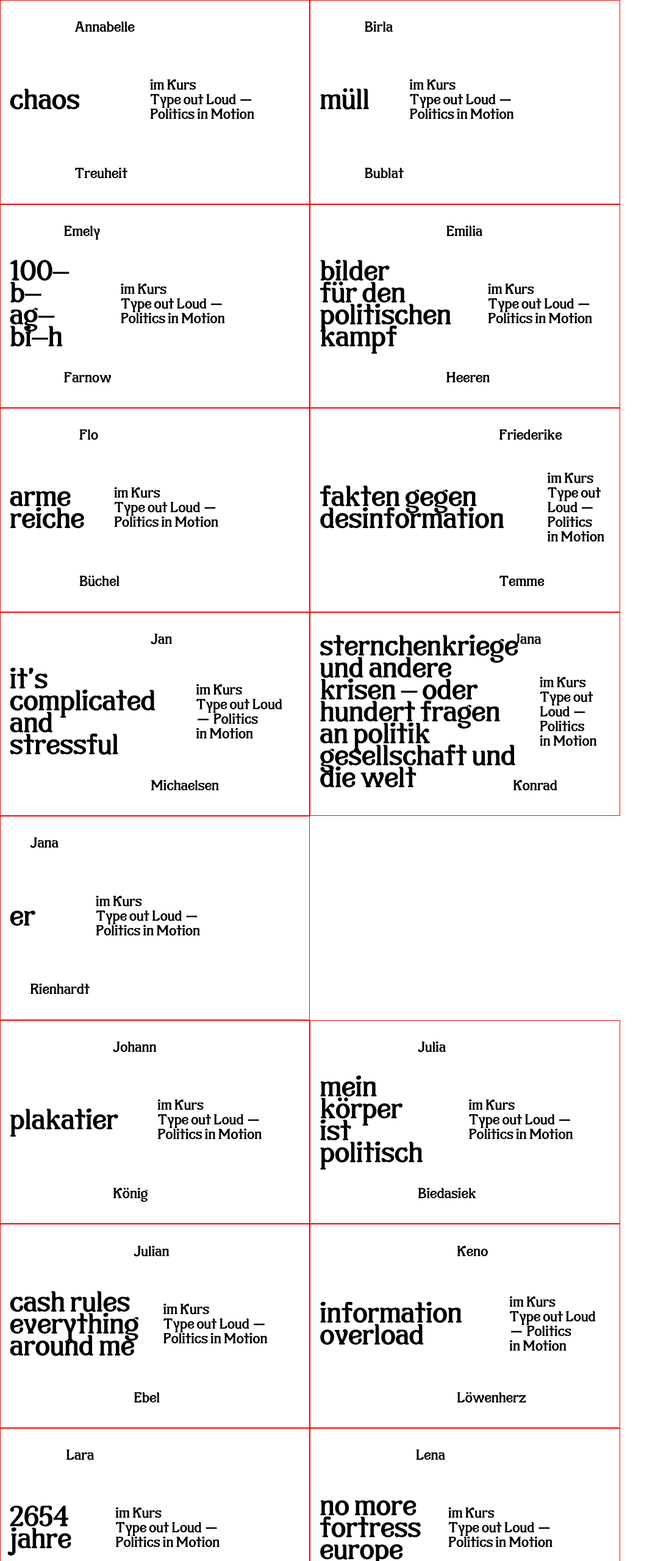
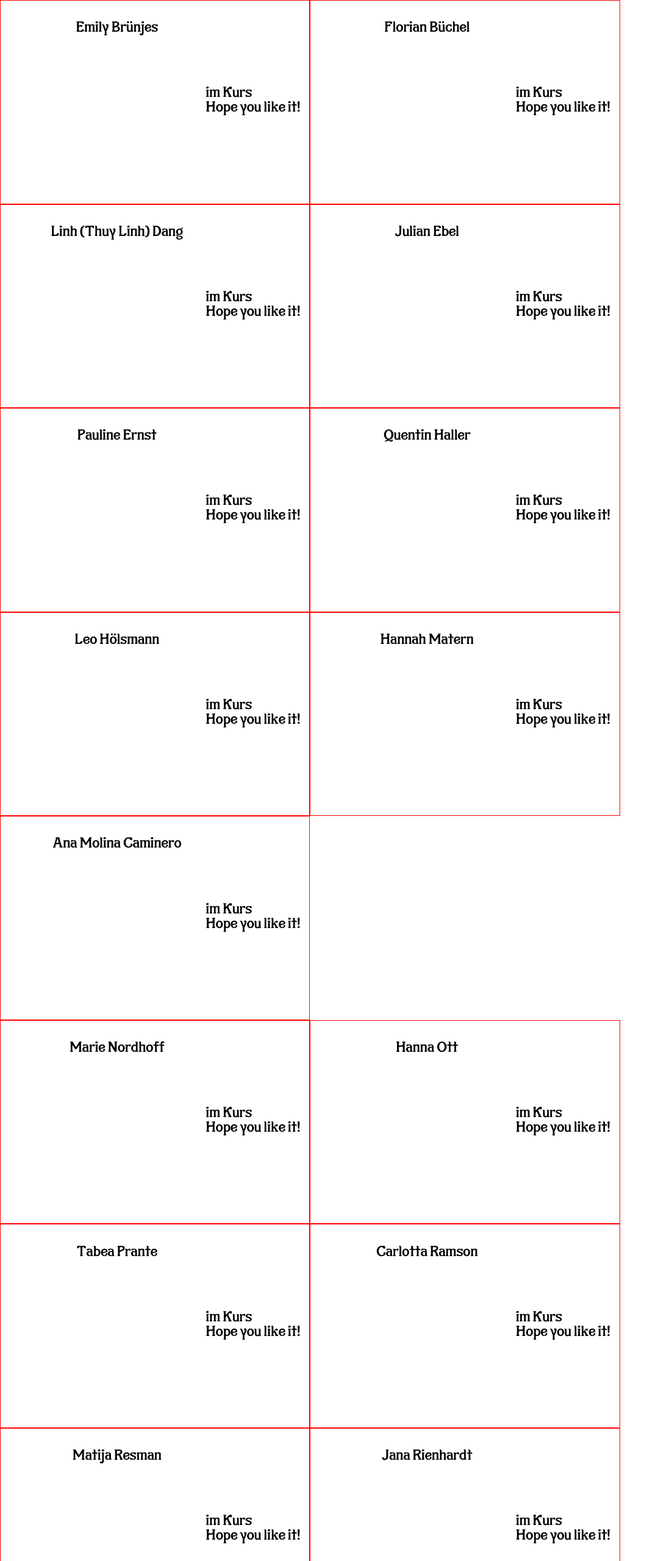
Before and after one commit to jan-aklar/rundgang25, a plain HTML site: page index.html in a window 1280 px wide. Shown: the top 2560 px of the page at 61% size, without its empty margins (0-1079 px from the left). Drawn offline with Linux system fonts and the light colour scheme.

Commit message:
hyl probelayout

```diff
--- a/course.css
+++ b/course.css
@@ -39,11 +39,11 @@ body {
 	container-name: size;
 	gap: 3mm;
 	line-height: 0.9;
-	align-content: flex-end;
-	flex-direction: row;
+	flex-direction: column;
 	justify-content: space-between;
 	text-align: left;
 	font-size: 700px;
+	align-items: center;
 }
 
 .course {
@@ -51,14 +51,16 @@ body {
 	flex-shrink: 2;
 	hyphens: auto;
 	/*	max-width: 75%;*/
-/*	transform: scale(-1, -1);*/
+	/*	transform: scale(-1, -1);*/
 	letter-spacing: -.5px;
 	line-height: 72px;
 	margin-bottom: -.05em;
 	padding-top: .05em;
 	hyphens: none;
-	text-wrap: balance;
-	/*font-feature-settings: "ss03";*/
+/*	text-wrap: balance;*/
+	font-feature-settings: "ss03" 1;
+	max-width: 90%;
+	width: max-content;
 }
 
 .course-text{
@@ -67,11 +69,14 @@ body {
 	/*column-count: 2;*/
 	/*text-indent: -20px;*/
 	/*padding-left: 20px;*/
+	max-width: 80%;
+	width: max-content;
+	hyphens: none;
 }
 
 
 .course-text::before{
-	content: "Kursbeschreibung";
+/*	content: "Kursbeschreibung";*/
 	display: block;
 	column-count: 1;
 	/*transform: scale(-1, -1);*/
@@ -88,13 +93,15 @@ body {
 	line-height: 18px;
 	letter-spacing: .05rem;
 	hyphens: none;
+	max-width: 40%;
+	column-count: 3;
 	/*	max-width: 75%;*/
 	/*	writing-mode: vertical-lr;*/
-/*	transform: scale(-1, -1);*/
+	/*	transform: scale(-1, -1);*/
 	/*	text-orientation: mixed;*/
 }
 .name::before{
-	content: "Teilnehmende";
+/*	content: "Teilnehmende";*/
 	display: block;
 	/*transform: scale(-1, -1);*/
 	margin-top: -0px;
@@ -107,7 +114,7 @@ body {
 	flex-shrink: 2;
 	/*	max-width: 75%;*/
 	/*	writing-mode: vertical-rl;*/
-/*	transform: scale(-1, -1);*/
+	/*	transform: scale(-1, -1);*/
 	text-orientation: mixed;
 	letter-spacing: .08rem;
 }
@@ -126,6 +133,6 @@ body {
 		margin: 0;
 	}
 	.page {
-/*		margin: 10mm;*/
+		/*		margin: 10mm;*/
 	}
 }
--- a/index.html
+++ b/index.html
@@ -6,140 +6,139 @@
 		<meta charset="utf-8">
 	</head>
 	<body>
-
 		<div class="page">
 			<div class="card">
 				<div class="title">
-					Chaos
+
 				</div>
 				<div class="name">
-					Annabelle Treuheit
+					Emily Brünjes
 				</div>
 				<div class="course">
-					Type out Loud — Politics in Motion
+					Hope you like it!
 				</div>
 				<div class="supervision">
-					Prof. Heike Grebin
+
 				</div>
 			</div>
 
 			<div class="card">
 				<div class="title">
-					Müll
+
 				</div>
 				<div class="name">
-					Birla Bublat
+					Florian Büchel
 				</div>
 				<div class="course">
-					Type out Loud — Politics in Motion
+					Hope you like it!
 				</div>
 				<div class="supervision">
-					Prof. Heike Grebin
+
 				</div>
 			</div>
 
 			<div class="card">
 				<div class="title">
-					100–B–aG–BI–H
+
 				</div>
 				<div class="name">
-					Emely Farnow
+					Linh (Thuy Linh) Dang
 				</div>
 				<div class="course">
-					Type out Loud — Politics in Motion
+					Hope you like it!
 				</div>
 				<div class="supervision">
-					Prof. Heike Grebin
+
 				</div>
 			</div>
 
 			<div class="card">
 				<div class="title">
-					Bilder für den politischen Kampf
+
 				</div>
 				<div class="name">
-					Emilia Heeren
+					Julian Ebel
 				</div>
 				<div class="course">
-					Type out Loud — Politics in Motion
+					Hope you like it!
 				</div>
 				<div class="supervision">
-					Prof. Heike Grebin
+
 				</div>
 			</div>
 
 			<div class="card">
 				<div class="title">
-					Arme Reiche
+
 				</div>
 				<div class="name">
-					Flo Büchel
+					Pauline Ernst
 				</div>
 				<div class="course">
-					Type out Loud — Politics in Motion
+					Hope you like it!
 				</div>
 				<div class="supervision">
-					Prof. Heike Grebin
+
 				</div>
 			</div>
 
 			<div class="card">
 				<div class="title">
-					Fakten gegen Desinformation
+
 				</div>
 				<div class="name">
-					Friederike Temme
+					Quentin Haller
 				</div>
 				<div class="course">
-					Type out Loud — Politics in Motion
+					Hope you like it!
 				</div>
 				<div class="supervision">
-					Prof. Heike Grebin
+
 				</div>
 			</div>
 
 			<div class="card">
 				<div class="title">
-					IT'S COMPLICATED AND STRESSFUL
+
 				</div>
 				<div class="name">
-					Jan Michaelsen
+					Leo Hölsmann
 				</div>
 				<div class="course">
-					Type out Loud — Politics in Motion
+					Hope you like it!
 				</div>
 				<div class="supervision">
-					Prof. Heike Grebin
+
 				</div>
 			</div>
 
 			<div class="card">
 				<div class="title">
-					Sternchenkriege und andere Krisen – oder hundert Fragen an Politik Gesellschaft und die Welt
+
 				</div>
 				<div class="name">
-					Jana Konrad
+					Hannah Matern
 				</div>
 				<div class="course">
-					Type out Loud — Politics in Motion
+					Hope you like it!
 				</div>
 				<div class="supervision">
-					Prof. Heike Grebin
+
 				</div>
 			</div>
 
 			<div class="card">
 				<div class="title">
-					ER
+
 				</div>
 				<div class="name">
-					Jana Rienhardt
+					Ana Molina Caminero
 				</div>
 				<div class="course">
-					Type out Loud — Politics in Motion
+					Hope you like it!
 				</div>
 				<div class="supervision">
-					Prof. Heike Grebin
+
 				</div>
 			</div>
 
@@ -148,136 +147,136 @@
 		<div class="page">
 			<div class="card">
 				<div class="title">
-					Plakatier
+
 				</div>
 				<div class="name">
-					Johann König
+					Marie Nordhoff
 				</div>
 				<div class="course">
-					Type out Loud — Politics in Motion
+					Hope you like it!
 				</div>
 				<div class="supervision">
-					Prof. Heike Grebin
+
 				</div>
 			</div>
 
 			<div class="card">
 				<div class="title">
-					Mein Körper ist politisch
+
 				</div>
 				<div class="name">
-					Julia Biedasiek
+					Hanna Ott
 				</div>
 				<div class="course">
-					Type out Loud — Politics in Motion
+					Hope you like it!
 				</div>
 				<div class="supervision">
-					Prof. Heike Grebin
+
 				</div>
 			</div>
 
 			<div class="card">
 				<div class="title">
-					CASH RULES EVERYTHING AROUND ME
+
 				</div>
 				<div class="name">
-					Julian Ebel
+					Tabea Prante
 				</div>
 				<div class="course">
-					Type out Loud — Politics in Motion
+					Hope you like it!
 				</div>
 				<div class="supervision">
-					Prof. Heike Grebin
+
 				</div>
 			</div>
 
 			<div class="card">
 				<div class="title">
-					INFORMATION OVERLOAD
+
 				</div>
 				<div class="name">
-					Keno Löwenherz
+					Carlotta Ramson
 				</div>
 				<div class="course">
-					Type out Loud — Politics in Motion
+					Hope you like it!
 				</div>
 				<div class="supervision">
-					Prof. Heike Grebin
+
 				</div>
 			</div>
 
 			<div class="card">
 				<div class="title">
-					2654 Jahre
+
 				</div>
 				<div class="name">
-					Lara Kranich
+					Matija Resman
 				</div>
 				<div class="course">
-					Type out Loud — Politics in Motion
+					Hope you like it!
 				</div>
 				<div class="supervision">
-					Prof. Heike Grebin
+
 				</div>
 			</div>
 
 			<div class="card">
 				<div class="title">
-					no more fortress europe
+
 				</div>
 				<div class="name">
-					Lena Wolf
+					Jana Rienhardt
 				</div>
 				<div class="course">
-					Type out Loud — Politics in Motion
+					Hope you like it!
 				</div>
 				<div class="supervision">
-					Prof. Heike Grebin
+
 				</div>
 			</div>
 
 			<div class="card">
 				<div class="title">
-					wohn(t)raum – albtraum
+
 				</div>
 				<div class="name">
-					Mona Hallweger
+					Carl Riesselmann
 				</div>
 				<div class="course">
-					Type out Loud — Politics in Motion
+					Hope you like it!
 				</div>
 				<div class="supervision">
-					Prof. Heike Grebin
+
 				</div>
 			</div>
 
 			<div class="card">
 				<div class="title">
-					Streiten Verbindet
+
 				</div>
 				<div class="name">
-					Nele Harbke
+					Pino Roloff
 				</div>
 				<div class="course">
-					Type out Loud — Politics in Motion
+					Hope you like it!
 				</div>
 				<div class="supervision">
-					Prof. Heike Grebin
+
 				</div>
 			</div>
 
 			<div class="card">
 				<div class="title">
-					Aluhut weg, Verstand her
+
 				</div>
 				<div class="name">
-					Nele Heinsohn
+					Lara Schwiegelshon
 				</div>
 				<div class="course">
-					Type out Loud — Politics in Motion
+					Hope you like it!
 				</div>
 				<div class="supervision">
-					Prof. Heike Grebin
+
 				</div>
 			</div>
 
@@ -286,71 +285,50 @@
 		<div class="page">
 			<div class="card">
 				<div class="title">
-					Schwarzes Loch
+
 				</div>
 				<div class="name">
-					Pauline Ernst
+					Annabelle Treuheit
 				</div>
 				<div class="course">
-					Type out Loud — Politics in Motion
+					Hope you like it!
 				</div>
 				<div class="supervision">
-					Prof. Heike Grebin
+
 				</div>
 			</div>
 
 			<div class="card">
 				<div class="title">
-					die Blume in Politik
+
 				</div>
 				<div class="name">
-					Phuong Dang
+					Joschka Wagner
 				</div>
 				<div class="course">
-					Type out Loud — Politics in Motion
+					Hope you like it!
 				</div>
 				<div class="supervision">
-					Prof. Heike Grebin
+
 				</div>
 			</div>
 
 			<div class="card">
 				<div class="title">
-					e–motions in politics
+
 				</div>
 				<div class="name">
-					Thuy Linh Dang
+					Lotta Wolfinger
 				</div>
 				<div class="course">
-					Type out Loud — Politics in Motion
+					Hope you like it!
 				</div>
 				<div class="supervision">
-					Prof. Heike Grebin
+
 				</div>
 			</div>
 
-			<div class="card">
-				<div class="title">
-					Die große Ohnmacht
-				</div>
-				<div class="name">
-					Vanessa Köwing
-				</div>
-				<div class="course">
-					Type out Loud — Politics in Motion
-				</div>
-				<div class="supervision">
-					Prof. Heike Grebin
-				</div>
-			</div>
-
-
-
 		</div>
-
-
-
-
 	</body>
 
 	<!-- <script src="script.js"></script> -->
```
Also changed, not shown: course.html (+22 -16 lines).
